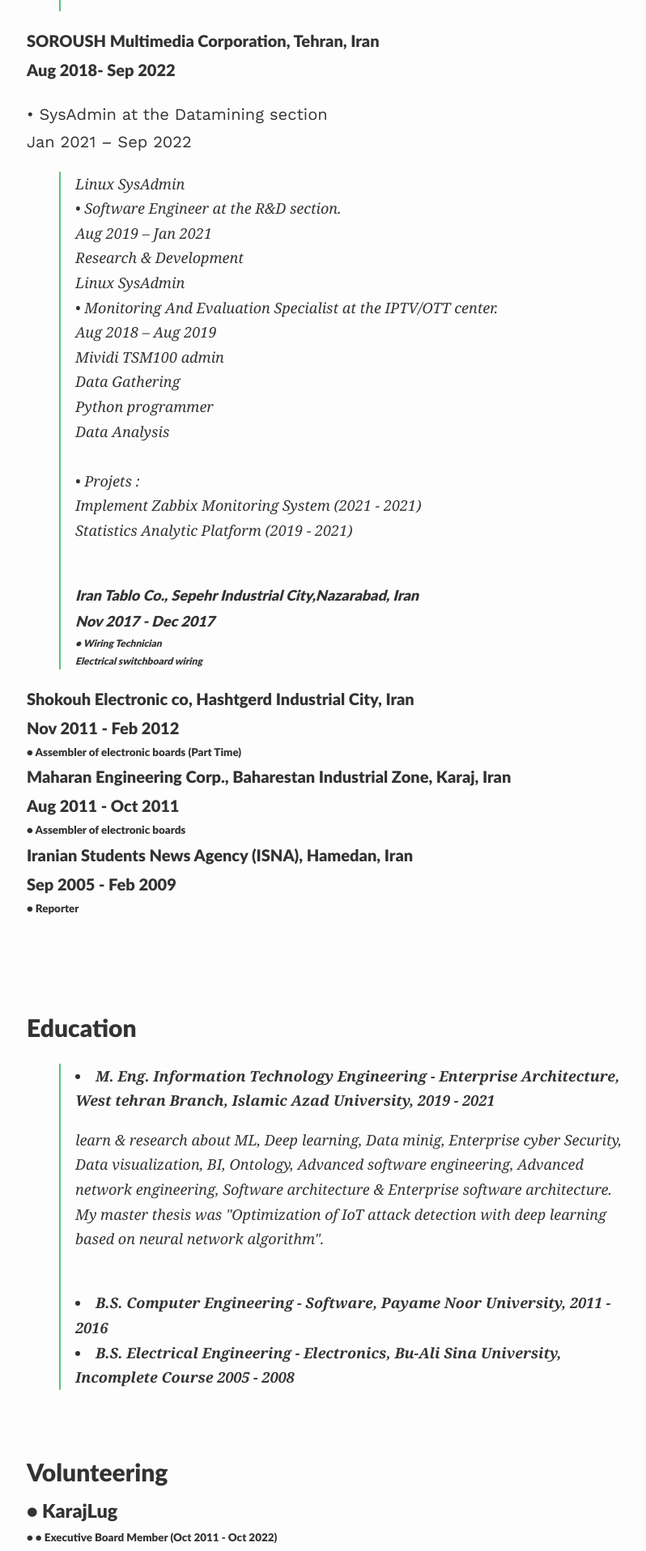
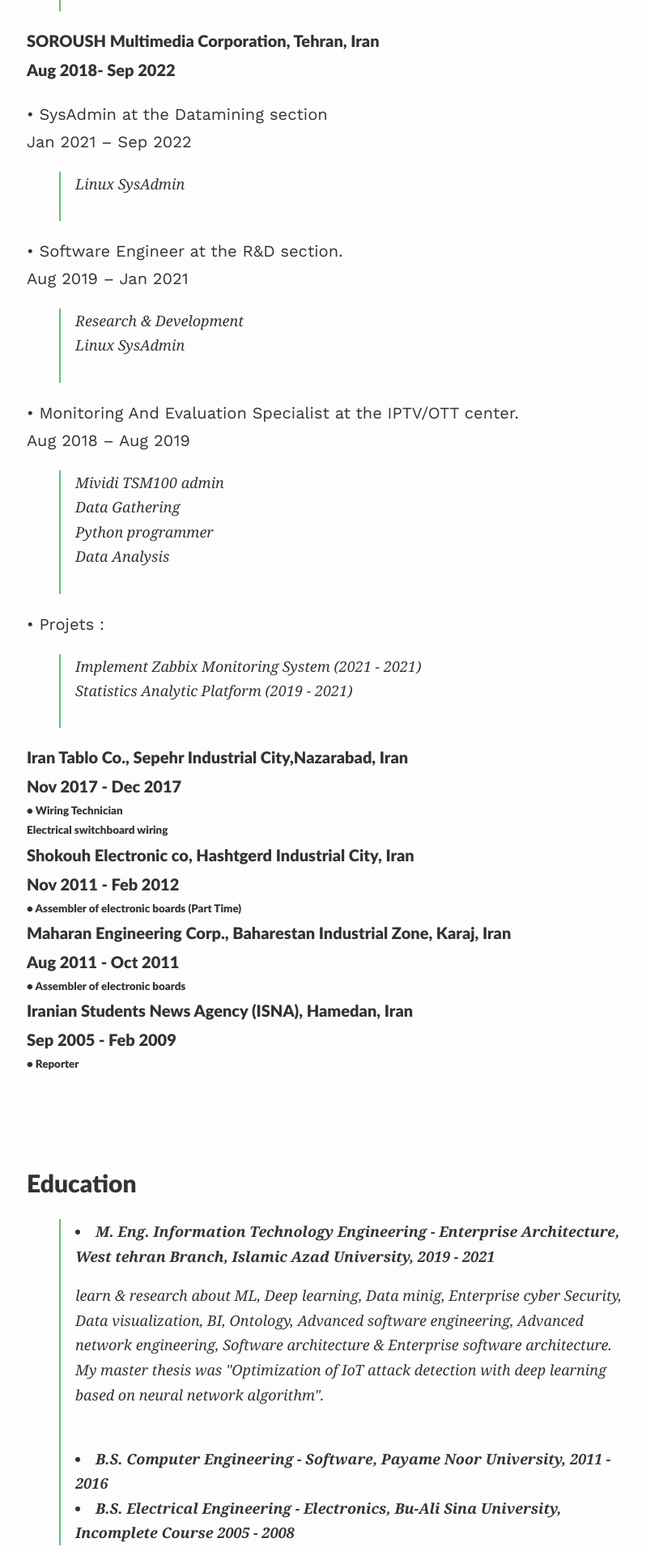
Before and after one commit to KavehRS/website, a Jekyll site: the page built from index.md, in a window 1280 px wide. Shown: the part 1332-3248 px from the top of the page at 81% size, without its empty margins (207-1005 px from the left). Built offline with Jekyll 4.4.1, drawn with Linux system fonts in a browser that asks for light colours; nearby versions of some CDN libraries; our own code applies the rules of GitHub Pages for plain Markdown files.

Commit message:
Update index.md

```diff
--- a/index.md
+++ b/index.md
@@ -40,21 +40,28 @@
 <br>
 
 #### SOROUSH Multimedia Corporation, Tehran, Iran<br> Aug 2018- Sep 2022 <br>
+
 •	SysAdmin at the Datamining section<br> Jan 2021 – Sep 2022<br>
 > Linux SysAdmin<br>
+<br>
+
 • Software Engineer at the R&D section.<br> Aug 2019 – Jan 2021<br>
 > Research & Development<br>
 > Linux SysAdmin<br>
+<br>
+
 •	Monitoring And Evaluation Specialist at the IPTV/OTT center.<br> Aug 2018 – Aug 2019<br>
 > Mividi TSM100 admin<br>
 > Data Gathering<br>
 > Python programmer<br>
 > Data Analysis<br>
-> <br>
+<br>
+
 •	Projets :<br>
 > Implement Zabbix Monitoring System (2021 - 2021)<br>
 > Statistics Analytic Platform (2019 - 2021)<br>
 <br>
+
 #### Iran Tablo Co., Sepehr Industrial City,Nazarabad, Iran<br> Nov 2017 - Dec 2017<br>
 ###### •	Wiring Technician<br> Electrical switchboard wiring<br>
 
```
